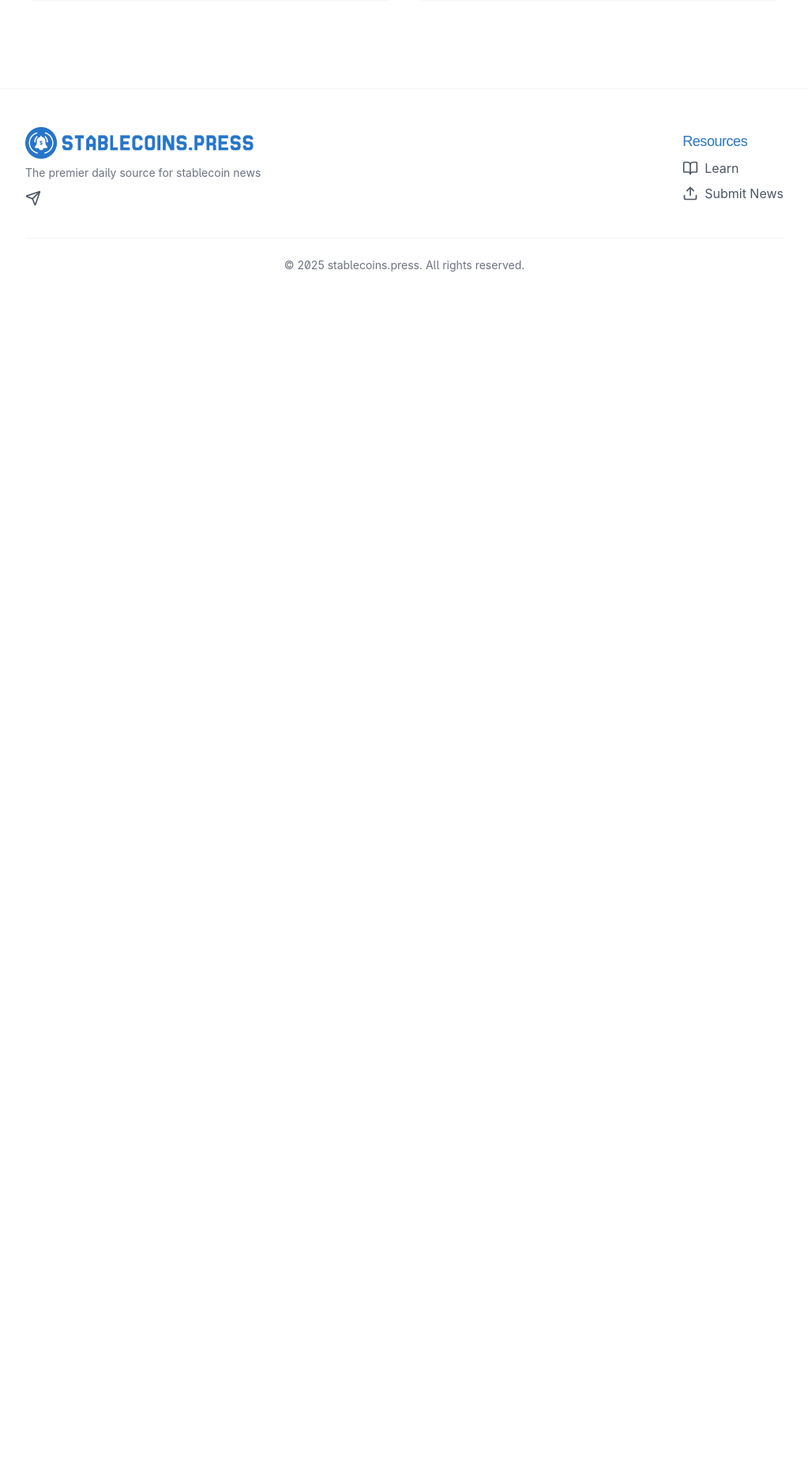
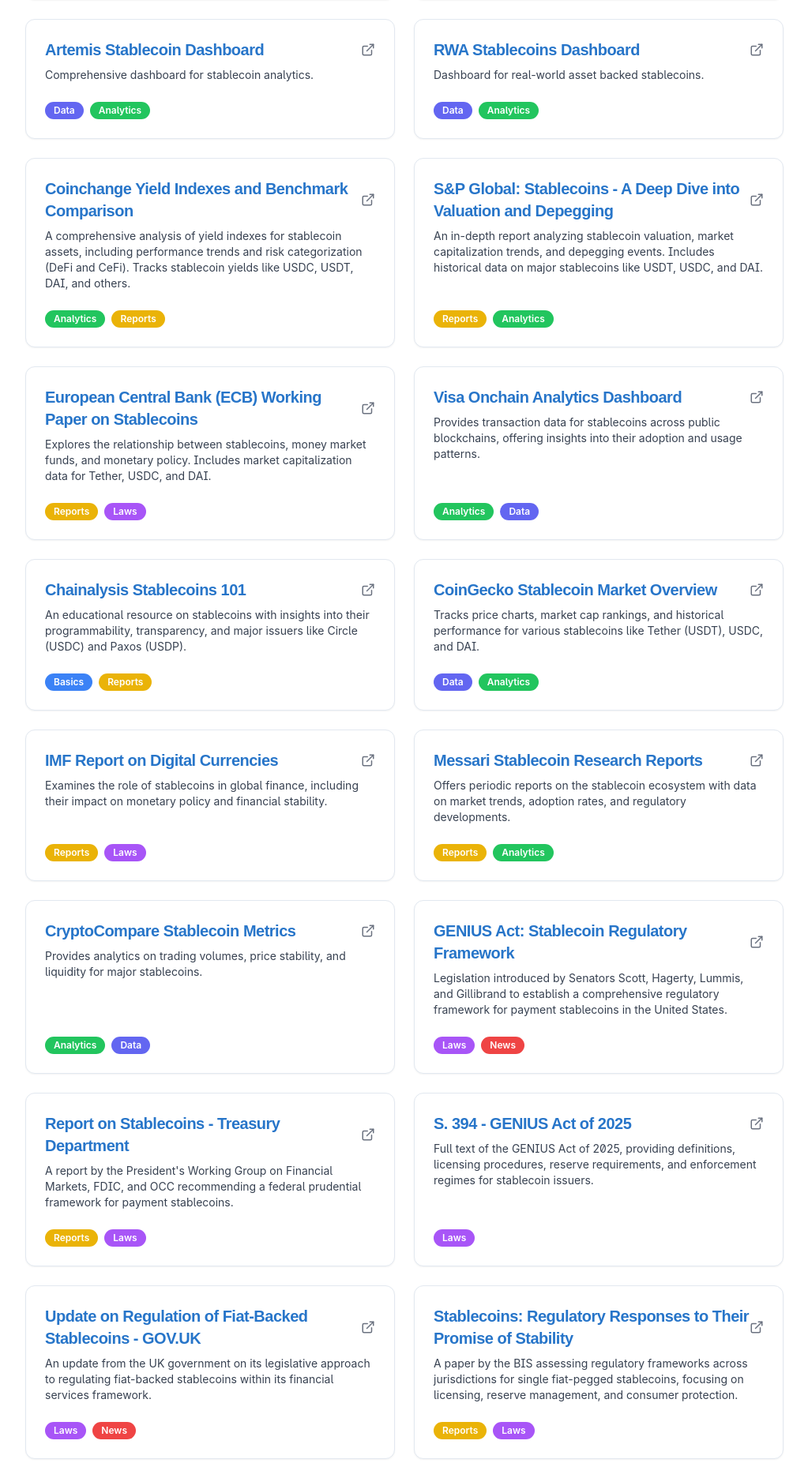
Before and after one commit to codingshot/stablecoinspress, a React (Vite) app: page /learn in a window 1280 px wide. Shown: the part 1166-3038 px from the top of the page at 79% size, without its empty margins (128-1151 px from the left). Before the commit the page ends 1560 px from the top, so only its background shows below. Built offline with nearby package versions, Linux system fonts and the light colour scheme; a web font is replaced by a local one.

Commit message:
Add new learning resources
Adds new resources to the Learn page, covering analytics, reports, laws, and news related to stablecoins.

```diff
--- a/src/pages/Learn.tsx
+++ b/src/pages/Learn.tsx
@@ -1,4 +1,3 @@
-
 import { useState, useEffect } from 'react';
 import { useSearchParams } from 'react-router-dom';
 import { Book, ExternalLink, Tag as TagIcon } from 'lucide-react';
@@ -9,7 +8,6 @@ import { Button } from '@/components/ui/button';
 import Header from '@/components/Header';
 import Footer from '@/components/Footer';
 
-// Define the LearnResource type
 interface LearnResource {
   title: string;
   description: string;
@@ -17,7 +15,6 @@ interface LearnResource {
   tags: string[];
 }
 
-// Sample resources data
 const initialResources: LearnResource[] = [
   {
     title: "Coinmarketcap Stablecoins",
@@ -66,14 +63,126 @@ const initialResources: LearnResource[] = [
     description: "Federal Reserve research on stablecoins and their impact.",
     link: "https://www.federalreserve.gov/econres/feds/stablecoins-risks-potential-and-regulation.htm",
     tags: ["reports", "laws"]
+  },
+  {
+    title: "Artemis Stablecoin Dashboard",
+    description: "Comprehensive dashboard for stablecoin analytics.",
+    link: "https://app.artemis.xyz/stablecoins",
+    tags: ["data", "analytics"]
+  },
+  {
+    title: "RWA Stablecoins Dashboard",
+    description: "Dashboard for real-world asset backed stablecoins.",
+    link: "https://app.rwa.xyz/stablecoins",
+    tags: ["data", "analytics"]
+  },
+  {
+    title: "Coinchange Yield Indexes and Benchmark Comparison",
+    description: "A comprehensive analysis of yield indexes for stablecoin assets, including performance trends and risk categorization (DeFi and CeFi). Tracks stablecoin yields like USDC, USDT, DAI, and others.",
+    link: "https://www.coinchange.io/blog/yield-indexes-and-benchmark-comparison-stablecoin-assets-december-2023",
+    tags: ["analytics", "reports"]
+  },
+  {
+    title: "S&P Global: Stablecoins - A Deep Dive into Valuation and Depegging",
+    description: "An in-depth report analyzing stablecoin valuation, market capitalization trends, and depegging events. Includes historical data on major stablecoins like USDT, USDC, and DAI.",
+    link: "https://www.spglobal.com/content/dam/spglobal/corporate/en/images/general/special-editorial/rl_stablecoins.pdf",
+    tags: ["reports", "analytics"]
+  },
+  {
+    title: "European Central Bank (ECB) Working Paper on Stablecoins",
+    description: "Explores the relationship between stablecoins, money market funds, and monetary policy. Includes market capitalization data for Tether, USDC, and DAI.",
+    link: "https://www.ecb.europa.eu/pub/pdf/scpwps/ecb.wp2987~1919e51abf.en.pdf",
+    tags: ["reports", "laws"]
+  },
+  {
+    title: "Visa Onchain Analytics Dashboard",
+    description: "Provides transaction data for stablecoins across public blockchains, offering insights into their adoption and usage patterns.",
+    link: "https://visaonchainanalytics.com/transactions",
+    tags: ["analytics", "data"]
+  },
+  {
+    title: "Chainalysis Stablecoins 101",
+    description: "An educational resource on stablecoins with insights into their programmability, transparency, and major issuers like Circle (USDC) and Paxos (USDP).",
+    link: "https://www.chainalysis.com/blog/stablecoins-most-popular-asset/",
+    tags: ["basics", "reports"]
+  },
+  {
+    title: "CoinGecko Stablecoin Market Overview",
+    description: "Tracks price charts, market cap rankings, and historical performance for various stablecoins like Tether (USDT), USDC, and DAI.",
+    link: "https://www.coingecko.com/en/coins/stablecoin",
+    tags: ["data", "analytics"]
+  },
+  {
+    title: "IMF Report on Digital Currencies",
+    description: "Examines the role of stablecoins in global finance, including their impact on monetary policy and financial stability.",
+    link: "https://www.imf.org/en/Publications/Policy-Papers/Issues/2023/09/14/The-Rise-of-Public-and-Private-Digital-Money-Opportunities-and-Challenges-537023",
+    tags: ["reports", "laws"]
+  },
+  {
+    title: "Messari Stablecoin Research Reports",
+    description: "Offers periodic reports on the stablecoin ecosystem with data on market trends, adoption rates, and regulatory developments.",
+    link: "https://messari.io/research/stablecoins",
+    tags: ["reports", "analytics"]
+  },
+  {
+    title: "CryptoCompare Stablecoin Metrics",
+    description: "Provides analytics on trading volumes, price stability, and liquidity for major stablecoins.",
+    link: "https://data.cryptocompare.com/research",
+    tags: ["analytics", "data"]
+  },
+  {
+    title: "GENIUS Act: Stablecoin Regulatory Framework",
+    description: "Legislation introduced by Senators Scott, Hagerty, Lummis, and Gillibrand to establish a comprehensive regulatory framework for payment stablecoins in the United States.",
+    link: "https://www.banking.senate.gov/newsroom/majority/scott-hagerty-lummis-gillibrand-introduce-legislation-to-establish-a-stablecoin-regulatory-framework",
+    tags: ["laws", "news"]
+  },
+  {
+    title: "Report on Stablecoins - Treasury Department",
+    description: "A report by the President's Working Group on Financial Markets, FDIC, and OCC recommending a federal prudential framework for payment stablecoins.",
+    link: "https://home.treasury.gov/system/files/136/StableCoinReport_Nov1_508.pdf",
+    tags: ["reports", "laws"]
+  },
+  {
+    title: "S. 394 - GENIUS Act of 2025",
+    description: "Full text of the GENIUS Act of 2025, providing definitions, licensing procedures, reserve requirements, and enforcement regimes for stablecoin issuers.",
+    link: "https://www.congress.gov/119/bills/s394/BILLS-119s394is.pdf",
+    tags: ["laws"]
+  },
+  {
+    title: "Update on Regulation of Fiat-Backed Stablecoins - GOV.UK",
+    description: "An update from the UK government on its legislative approach to regulating fiat-backed stablecoins within its financial services framework.",
+    link: "https://www.gov.uk/government/publications/update-on-plans-for-the-regulation-of-fiat-backed-stablecoins",
+    tags: ["laws", "news"]
+  },
+  {
+    title: "Stablecoins: Regulatory Responses to Their Promise of Stability",
+    description: "A paper by the BIS assessing regulatory frameworks across jurisdictions for single fiat-pegged stablecoins, focusing on licensing, reserve management, and consumer protection.",
+    link: "https://www.bis.org/fsi/publ/insights57.htm",
+    tags: ["reports", "laws"]
+  },
+  {
+    title: "Evolution of Stablecoins - Congress.gov",
+    description: "A report discussing legislative efforts to create a federal framework for issuing stablecoins, addressing risks such as runs and systemic concerns.",
+    link: "https://www.congress.gov/118/meeting/house/115753/documents/HHRG-118-BA21-20230419-SD002.pdf",
+    tags: ["reports", "laws"]
+  },
+  {
+    title: "Congress Moves Forward on Stablecoin Legislation: GENIUS Act",
+    description: "Details on the US Senate Banking Committee's approval of the GENIUS Act, establishing a comprehensive regulatory framework for payment stablecoins.",
+    link: "https://www.mayerbrown.com/en/insights/publications/2025/03/congress-moves-forward-on-stablecoin-legislation-the-us-senate-banking-committee-approves-the-genius-act",
+    tags: ["news", "laws"]
+  },
+  {
+    title: "President's Working Group Report on Stablecoins",
+    description: "A report outlining regulatory frameworks for stablecoins and pathways to address risks such as destabilizing runs and disruptions in payment systems.",
+    link: "https://home.treasury.gov/news/press-releases/jy0454",
+    tags: ["reports", "laws"]
   }
 ];
 
-// Available tags for filtering
 const allTags = ["basics", "laws", "analytics", "reports", "news", "data"];
 
 export default function Learn() {
-  // State for resources and search/filter
   const [resources, setResources] = useState<LearnResource[]>(initialResources);
   const [searchParams, setSearchParams] = useSearchParams();
   const [searchTerm, setSearchTerm] = useState(searchParams.get('search') || '');
@@ -81,22 +190,17 @@ export default function Learn() {
     searchParams.get('tags') ? searchParams.get('tags')!.split(',') : []
   );
 
-  // Filter resources based on search term and selected tags
   useEffect(() => {
-    // Update URL params when filters change
     const params = new URLSearchParams();
     if (searchTerm) params.set('search', searchTerm);
     if (selectedTags.length > 0) params.set('tags', selectedTags.join(','));
     setSearchParams(params, { replace: true });
 
-    // Filter resources
     const filtered = initialResources.filter(resource => {
-      // Filter by search term
       const matchesSearch = searchTerm.trim() === '' ||
         resource.title.toLowerCase().includes(searchTerm.toLowerCase()) ||
         resource.description.toLowerCase().includes(searchTerm.toLowerCase());
 
-      // Filter by tags
       const matchesTags = selectedTags.length === 0 ||
         selectedTags.some(tag => resource.tags.includes(tag));
 
@@ -106,7 +210,6 @@ export default function Learn() {
     setResources(filtered);
   }, [searchTerm, selectedTags, setSearchParams]);
 
-  // Handle tag selection
   const toggleTag = (tag: string) => {
     setSelectedTags(prev =>
       prev.includes(tag)
@@ -115,20 +218,17 @@ export default function Learn() {
     );
   };
 
-  // Handle tag click from a resource card
   const handleTagClick = (tag: string, event: React.MouseEvent) => {
     event.preventDefault();
     toggleTag(tag);
   };
 
-  // Clear all filters
   const clearFilters = () => {
     setSearchTerm('');
     setSelectedTags([]);
     setSearchParams({});
   };
 
-  // Get tag color based on category
   const getTagColor = (tag: string) => {
     switch(tag) {
       case 'basics': return 'bg-blue-500 hover:bg-blue-600';
@@ -154,7 +254,6 @@ export default function Learn() {
             </p>
           </div>
 
-          {/* Search and filter */}
           <div className="mb-8 space-y-4">
             <div className="relative">
               <Input
@@ -200,7 +299,6 @@ export default function Learn() {
             </div>
           </div>
 
-          {/* Resources grid */}
           {resources.length > 0 ? (
             <div className="grid grid-cols-1 md:grid-cols-2 gap-6">
               {resources.map((resource, index) => (
```
